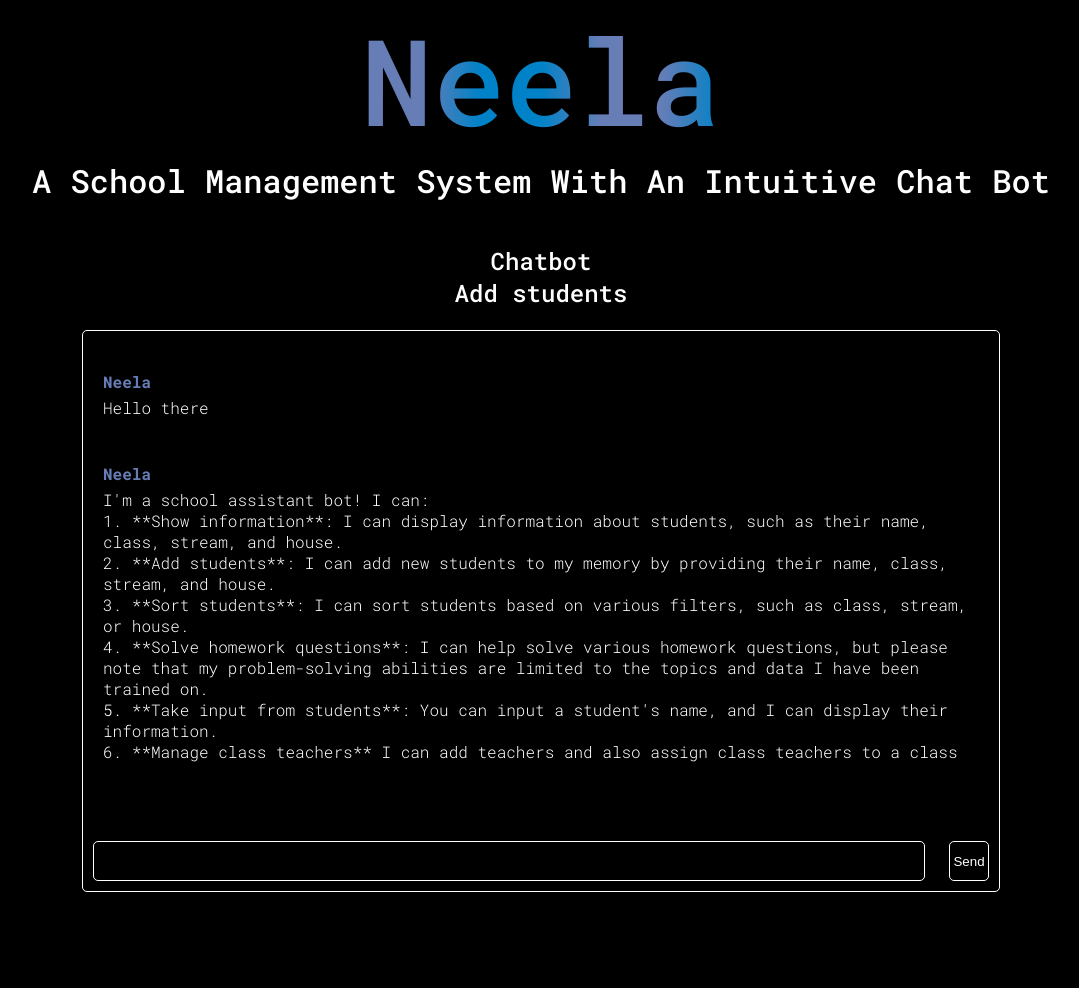
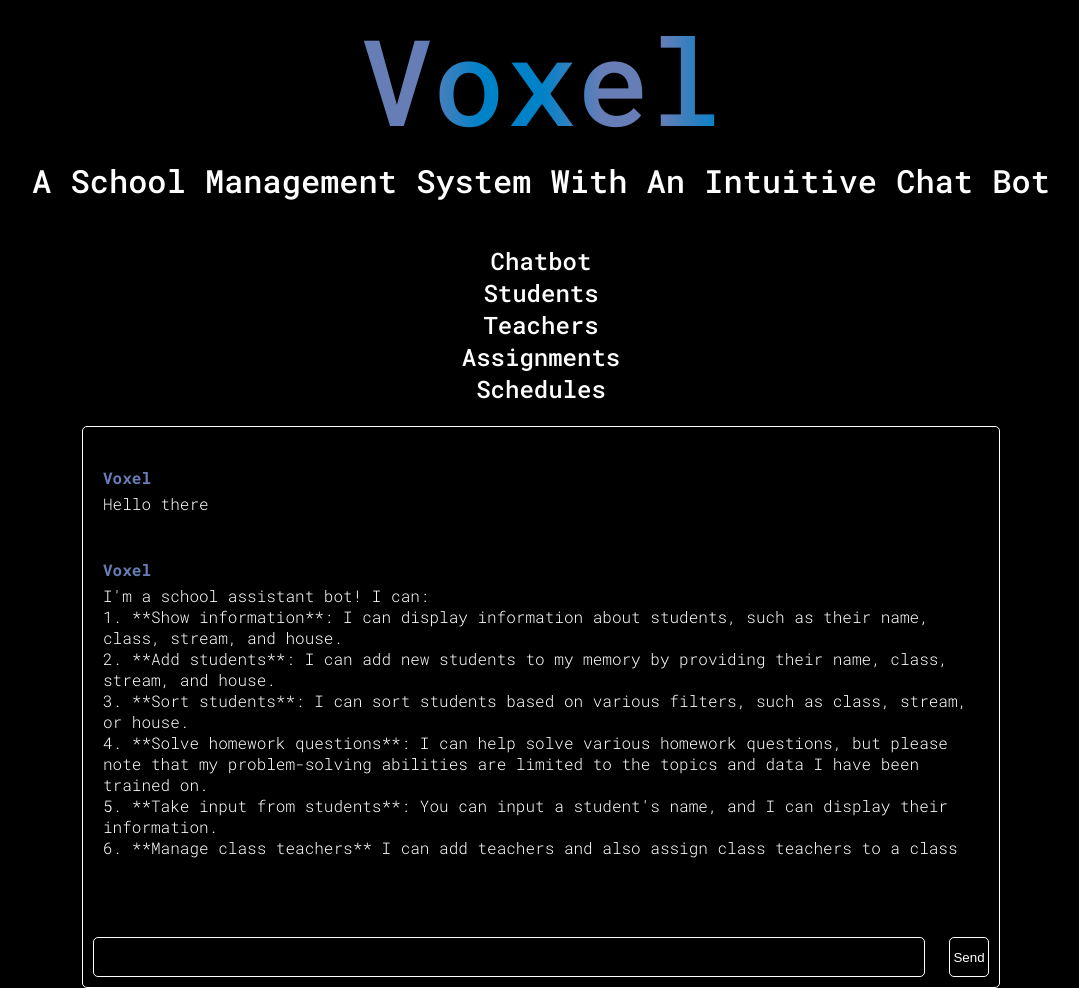
Before and after one commit to bitvoxel/Voxel, a Flask app: page / in a window 1280 px wide. Shown: the whole page, without its empty margins (99-1178 px from the left). Before the commit the page ends 892 px from the top, so only its background shows below. Run offline with Flask 3, Linux system fonts and the light colour scheme.

Commit message:
html compatibility

```diff
--- a/app.py
+++ b/app.py
@@ -7,7 +7,7 @@ with open('static/students.json', 'r+') as file:
 app = Flask(__name__)
 instance = Gr()
 instance.chat.append({"role": "system",
-             "content": "You are a school assistant bot who can tell details about students and teachers.You can take input from student and display information.You can also add students to your memory. You can sort students by various filters.You can also solve various homework questions.You can also add teachers and assign class teachers"})
+             "content": "You are a school assistant bot who can tell details about students and teachers.You can take input from student and display information.You can also add students to your memory. You can sort students by various filters.You can also solve various homework questions.You can also add teachers and assign class teachers.The linebreaks in your reply must be html compatible"})
 s="Here is a list of students in this school.\n"
 for x in data["students"]:
     s+=str(x)
--- a/static/students.json
+++ b/static/students.json
@@ -1 +1 @@
-{"students": [{"name": "Vignesh R", "class": "12 B", "stream": "SCIENCE", "house": "Rajaji"}, {"name": "", "class": "", "stream": "", "house": ""}, {"name": "2ef", "class": "", "stream": "", "house": ""}, {"name": "2ef", "class": "", "stream": "", "house": ""}, {"name": "2ef", "class": "", "stream": "", "house": ""}, {"name": "2ef", "class": "", "stream": "few", "house": ""}, {"name": "Madhav Men", "class": "12 A ", "stream": "SCI", "house": "Prasad"}, {"name": "", "class": "r32", "stream": "", "house": ""}, {"name": "", "class": "r32", "stream": "", "house": ""}, {"name": "e1", "class": "", "stream": "", "house": ""}, {"name": "e1", "class": "", "stream": "", "house": ""}, {"name": "", "class": "412", "stream": "", "house": ""}, {"name": "", "class": "", "stream": "", "house": ""}, {"name": "", "class": "", "stream": "e3", "house": ""}, {"name": "", "class": "", "stream": "e3", "house": ""}, {"name": "", "class": "", "stream": "", "house": ""}, {"name": "r32", "class": "", "stream": "", "house": ""}, {"name": "1", "class": "12", "stream": "32", "house": "231"}, {"name": "er", "class": "4", "stream": "234", "house": "421"}]}
+{"students": [{"name": "Vignesh R", "class": "12 B", "stream": "SCIENCE", "house": "Rajaji"}, {"name": "", "class": "", "stream": "", "house": ""}, {"name": "2ef", "class": "", "stream": "", "house": ""}, {"name": "2ef", "class": "", "stream": "", "house": ""}, {"name": "2ef", "class": "", "stream": "", "house": ""}, {"name": "2ef", "class": "", "stream": "few", "house": ""}, {"name": "Madhav Men", "class": "12 A ", "stream": "SCI", "house": "Prasad"}, {"name": "", "class": "r32", "stream": "", "house": ""}, {"name": "", "class": "r32", "stream": "", "house": ""}, {"name": "e1", "class": "", "stream": "", "house": ""}, {"name": "e1", "class": "", "stream": "", "house": ""}]}
--- a/templates/home.html
+++ b/templates/home.html
@@ -1,6 +1,6 @@
 <html>
   <head>
-    <title>Neela - An intuitive chatbot</title>
+    <title>Voxel - An intuitive chatbot</title>
     <link rel="preconnect" href="https://fonts.googleapis.com">
     <link rel="preconnect" href="https://fonts.gstatic.com" crossorigin>
     <link href="https://fonts.googleapis.com/css2?family=Inter:ital,opsz,wght@0,14..32,100..900;1,14..32,100..900&family=Roboto+Mono:ital,wght@0,100..700;1,100..700&display=swap" rel="stylesheet">
@@ -10,13 +10,16 @@
   <body>
     <div id="header_wrapper">
       <div id="header">
-        <div id="title">Neela</div>
+        <div id="title">Voxel</div>
         A School Management System With An Intuitive Chat Bot
         <br>
         <br>
 
         <section style="font-size: 3vh;" onclick="location.replace('/')"">Chatbot</section>
-        <section style="font-size: 3vh;" onclick="location.replace('/student')"">Add students</section>
+        <section style="font-size: 3vh;" onclick="location.replace('/student')"">Students</section>
+        <section style="font-size: 3vh;" onclick="location.replace('/student')"">Teachers</section>
+        <section style="font-size: 3vh;" onclick="location.replace('/student')"">Assignments</section>
+        <section style="font-size: 3vh;" onclick="location.replace('/student')"">Schedules</section>
 
       </div>
     </div>
@@ -24,7 +27,7 @@
     <div id="chat_box">
       <div id="chat">
         <div class="message_box">
-          <div class="name" id="bg">Neela</div>
+          <div class="name" id="bg">Voxel</div>
           <div class="content">Hello there</div>
       </div>
       </div>
@@ -171,10 +174,10 @@
             });
 
             const data = await response.json();
-            addMessage('Neela',data['response'],"start")
+            addMessage('Voxel',data['response'],"start")
   }
 
-  addMessage('Neela',"I'm a school assistant bot! I can:<br> 1. **Show information**: I can display information about students, such as their name, class, stream, and house. <br> 2. **Add students**: I can add new students to my memory by providing their name, class, stream, and house.<br> 3. **Sort students**: I can sort students based on various filters, such as class, stream, or house.<br> 4. **Solve homework questions**: I can help solve various homework questions, but please note that my problem-solving abilities are limited to the topics and data I have been trained on.<br> 5. **Take input from students**: You can input a student's name, and I can display their information. <br> 6. **Manage class teachers** I can add teachers and also assign class teachers to a class","start")
+  addMessage('Voxel',"I'm a school assistant bot! I can:<br> 1. **Show information**: I can display information about students, such as their name, class, stream, and house. <br> 2. **Add students**: I can add new students to my memory by providing their name, class, stream, and house.<br> 3. **Sort students**: I can sort students based on various filters, such as class, stream, or house.<br> 4. **Solve homework questions**: I can help solve various homework questions, but please note that my problem-solving abilities are limited to the topics and data I have been trained on.<br> 5. **Take input from students**: You can input a student's name, and I can display their information. <br> 6. **Manage class teachers** I can add teachers and also assign class teachers to a class","start")
 
 
 
```
